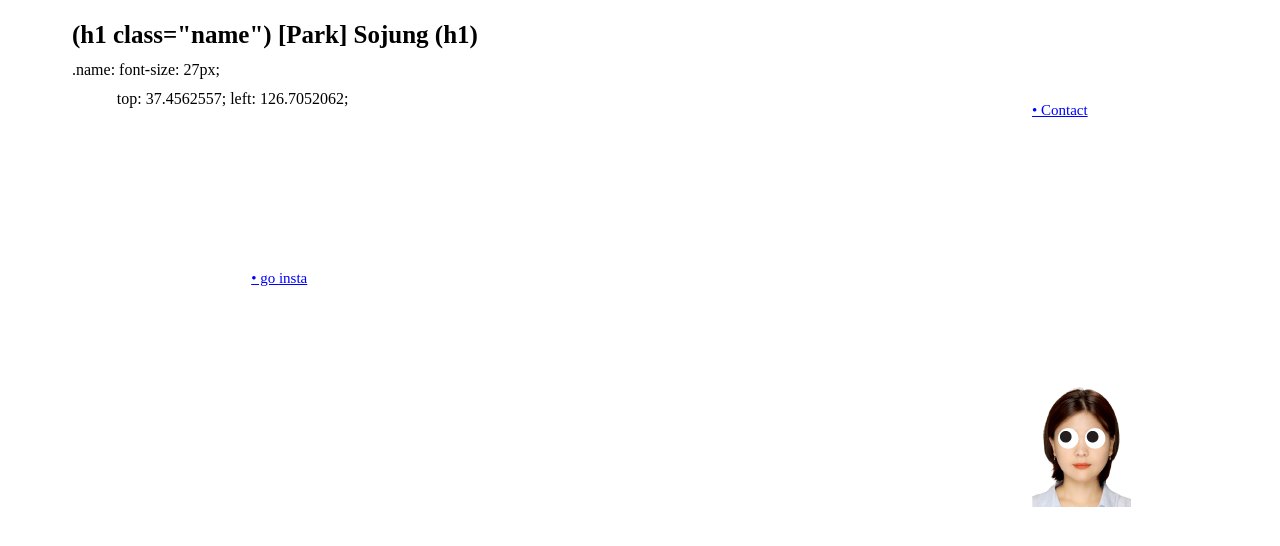
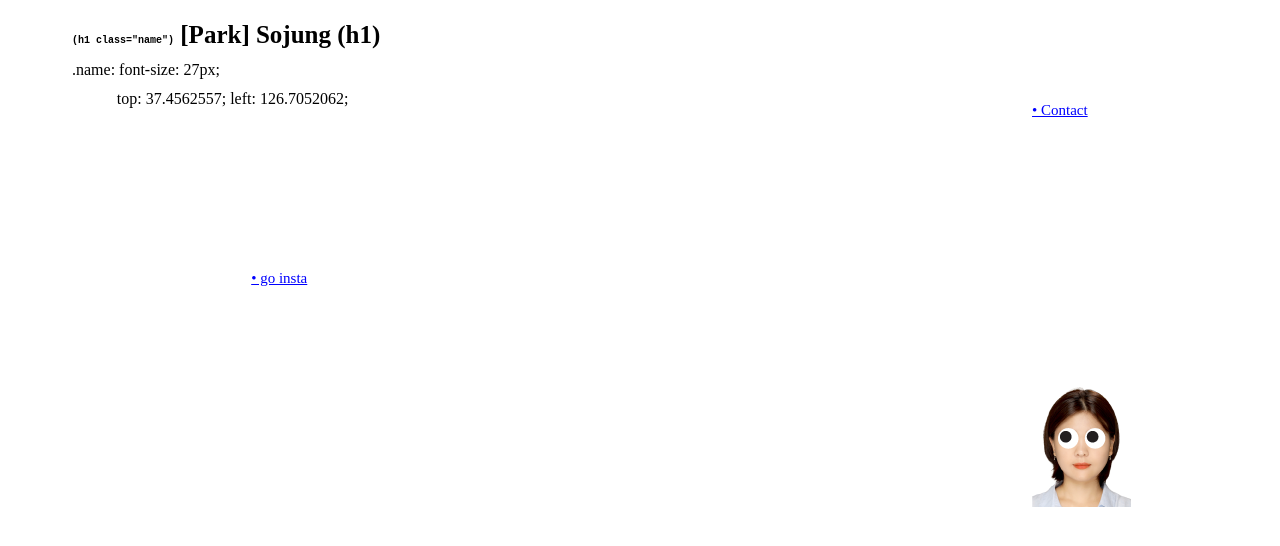
Before and after one commit to 82park/8282sojung, a plain HTML site: page hello.html in a window 1280 px wide. Drawn offline with Linux system fonts and the light colour scheme; files whose address does not match are found by name; a web font is replaced by a local one.

Commit message:
Add files via upload

```diff
--- a/hello.css
+++ b/hello.css
@@ -36,6 +36,11 @@ body {
 
     margin-left: 5vw;
     margin-top: 1vw;
+}
+
+#code{
+    font-family: monospace;
+    font-size: 10px;
 }
 
 .ex{
--- a/hello.html
+++ b/hello.html
@@ -16,7 +16,7 @@
 <body>
 
 
-        <h1 class="nom"> (h1 class="name") [Park] Sojung (h1)</h1>
+        <h1 class="nom"> <span id="code"> (h1 class="name")</span> [Park] Sojung (h1)</h1>
         <p class="ex">.name: font-size: 27px;</p>
         <a href="https://www.google.co.kr/maps/place/%EB%8C%80%ED%95%9C%EB%AF%BC%EA%B5%AD+%EC%9D%B8%EC%B2%9C%EA%B4%91%EC%97%AD%EC%8B%9C/@35.9181917,123.062473,7z/data=!3m1!4b1!4m6!3m5!1s0x35796f2596138247:0x7d37fd902cb76142!8m2!3d37.4562557!4d126.7052062!16zL20vMGh2MWI?hl=ko&entry=ttu" target="_blank"><p class="top">top: 37.4562557; left: 126.7052062;</p></a>
         <a href="index.html"><img src="media/moi.png" class="moi"></a>
```
Also changed, not shown: moi.png (added).
